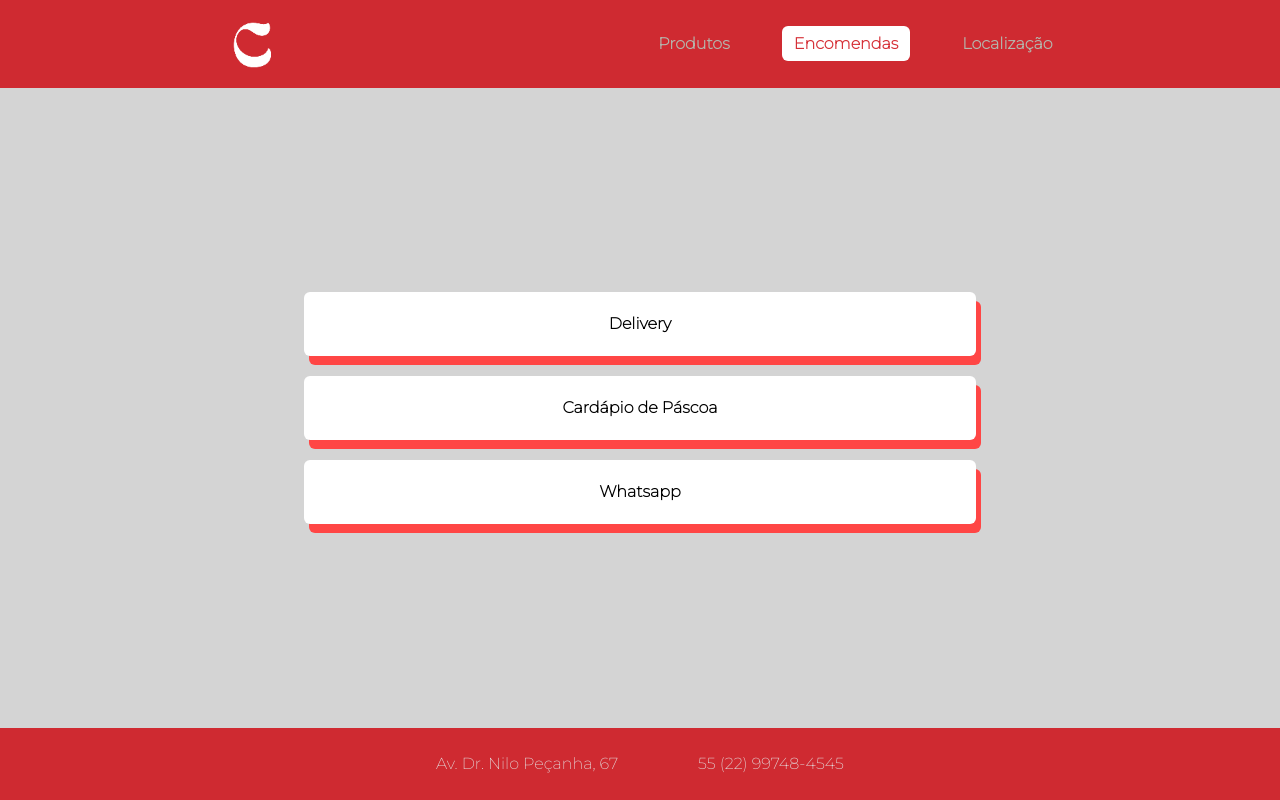
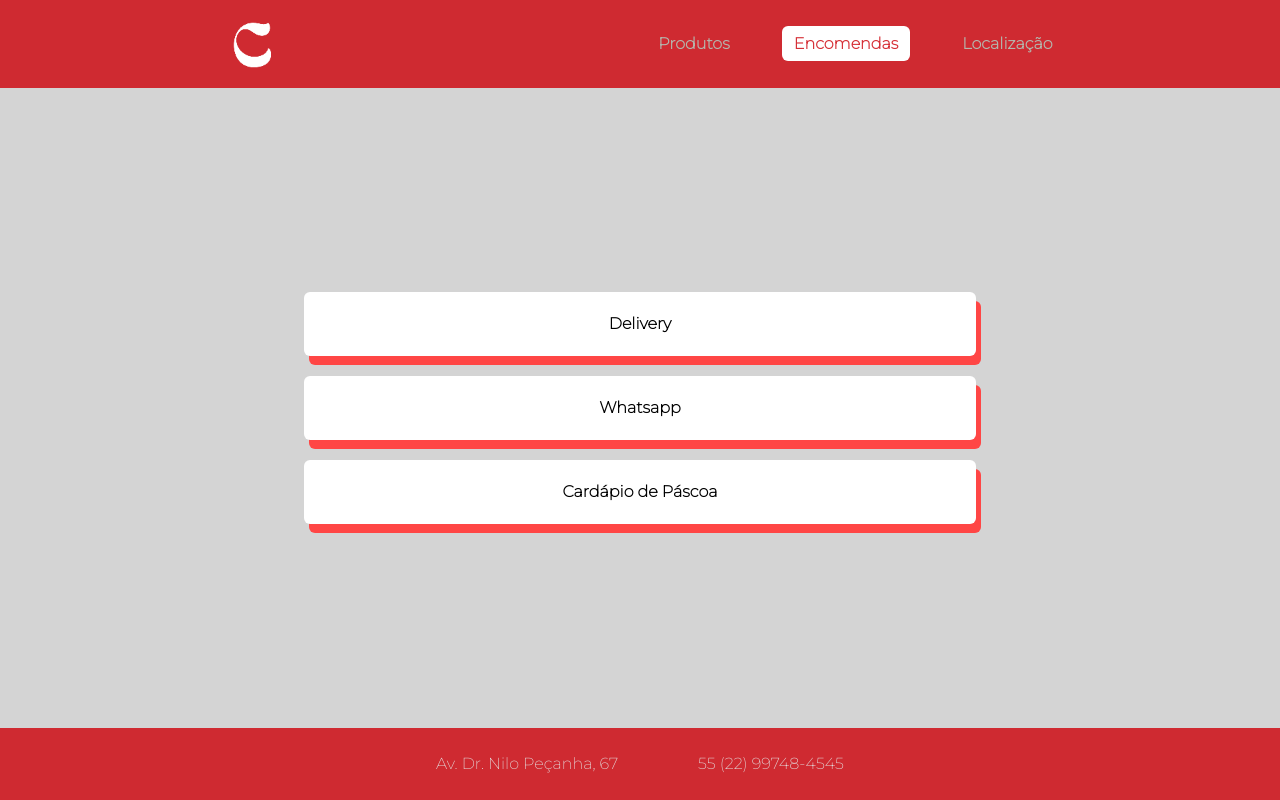
Before and after one commit to 0x7266/charlotte, a React (Vite) app: page /encomendas in a window 1280 px wide. Built offline with nearby package versions, Linux system fonts and the light colour scheme.

Commit message:
added orders animation

```diff
--- a/src/pages/Orders.tsx
+++ b/src/pages/Orders.tsx
@@ -1,46 +1,54 @@
-// import { motion } from "framer-motion";
+import { motion } from "framer-motion";
+import { containerVariants, linkVariants } from "../variants/orderVariants";
+
+const links = [
+	{ url: "https://delivery.yooga.app/charlotte-cake-shop", label: "Delivery" },
+	{
+		url: "https://wa.me/message/IKQHQOIETDGZG1",
+		label: "Whatsapp",
+	},
+	{
+		url: "https://drive.google.com/file/d/1GDIqnYJ_Q59OkjaiMlsiMA9OFh-Sus-K/view?usp=drivesdk",
+		label: "Cardápio de Páscoa",
+	},
+];
+
 export default function Orders() {
 	return (
 		<div className="container flex flex-col items-center">
 			<div className="flex flex-col justify-center gap-10 py-2 px-5 w-full m:items-start md:w-11/12 h-full">
-				{/* <motion.h2
-					initial={{ opacity: 0 }}
-					animate={{ opacity: 1 }}
-					transition={{ duration: 1 }}
-					className="text-5xl sm:text-6xl font-bold text-center"
+				<motion.div
+					variants={containerVariants}
+					initial="initial"
+					animate="animate"
+					exit="exit"
+					className="flex flex-col gap-5 items-center w-full px-5"
 				>
-					Encomendas
-				</motion.h2> */}
-				<div className="flex flex-col w-full gap-10 items-center">
-					{/* <p>
-						Nos links abaixo você consegue encontrar cardápios e os contatos
-						para encomendas
-					</p> */}
-					<div className="flex flex-col gap-5 items-center w-full px-5">
-						<a
-							href="https://delivery.yooga.app/charlotte-cake-shop"
-							target="_blank"
-							className="font-bold bg-white text-center rounded-md px-3 py-5 shadow-[5px_9px_0_rgba(255,70,69,255)] hover:translate-x-[5px] hover:translate-y-[9px] text-black ease-out transition-all hover:shadow-none duration-200 w-full lg:w-4/5 max-w-2xl"
-						>
-							Delivery
-						</a>
-						<a
-							href="https://drive.google.com/file/d/1GDIqnYJ_Q59OkjaiMlsiMA9OFh-Sus-K/view?usp=drivesdk"
-							target="_blank"
-							className="font-bold bg-white text-center rounded-md px-3 py-5 shadow-[5px_9px_0_rgba(255,70,69,255)] hover:translate-x-[5px] hover:translate-y-[9px] text-black ease-out transition-all hover:shadow-none duration-200 w-full sm:w-4/5 max-w-2xl"
-						>
-							Cardápio de Páscoa
-						</a>
-						<a
-							href="https://wa.me/message/IKQHQOIETDGZG1"
-							target="_blank"
-							className="font-bold bg-white text-center rounded-md px-3 py-5 shadow-[5px_9px_0_rgba(255,70,69,255)] hover:translate-x-[5px] hover:translate-y-[9px] text-black ease-out transition-all hover:shadow-none duration-200 w-full sm:w-4/5 max-w-2xl"
-						>
-							Whatsapp
-						</a>
-					</div>
-				</div>
+					{links.map((link, index) => (
+						<Button link={link} key={index} />
+					))}
+				</motion.div>
 			</div>
 		</div>
 	);
 }
+
+type ButtonProps = {
+	link: {
+		url: string;
+		label: string;
+	};
+};
+
+function Button({ link }: ButtonProps) {
+	return (
+		<motion.a
+			variants={linkVariants}
+			href={link.url}
+			target="_blank"
+			className="font-bold bg-white text-center rounded-md px-3 py-5 shadow-[5px_9px_0_rgba(255,70,69,255)] hover:translate-x-[5px] hover:translate-y-[9px] text-black ease-out transition-all hover:shadow-none duration-200 w-full sm:w-4/5 max-w-2xl"
+		>
+			{link.label}
+		</motion.a>
+	);
+}
--- /dev/null
+++ b/src/variants/orderVariants.ts
@@ -0,0 +1,31 @@
+import { Variants } from "framer-motion";
+
+export const containerVariants: Variants = {
+	// hidden: {
+	// 	opacity: 0,
+	// },
+	animate: {
+		// opacity: 1,
+		transition: {
+			staggerChildren: 0.1,
+		},
+	},
+	exit: {
+		transition: {
+			staggerChildren: 0.2,
+			staggerDirection: -1,
+		},
+	},
+};
+
+export const linkVariants: Variants = {
+	initial: {
+		opacity: 0,
+	},
+	animate: {
+		opacity: 1,
+	},
+	exit: {
+		opacity: 0,
+	},
+};
```
